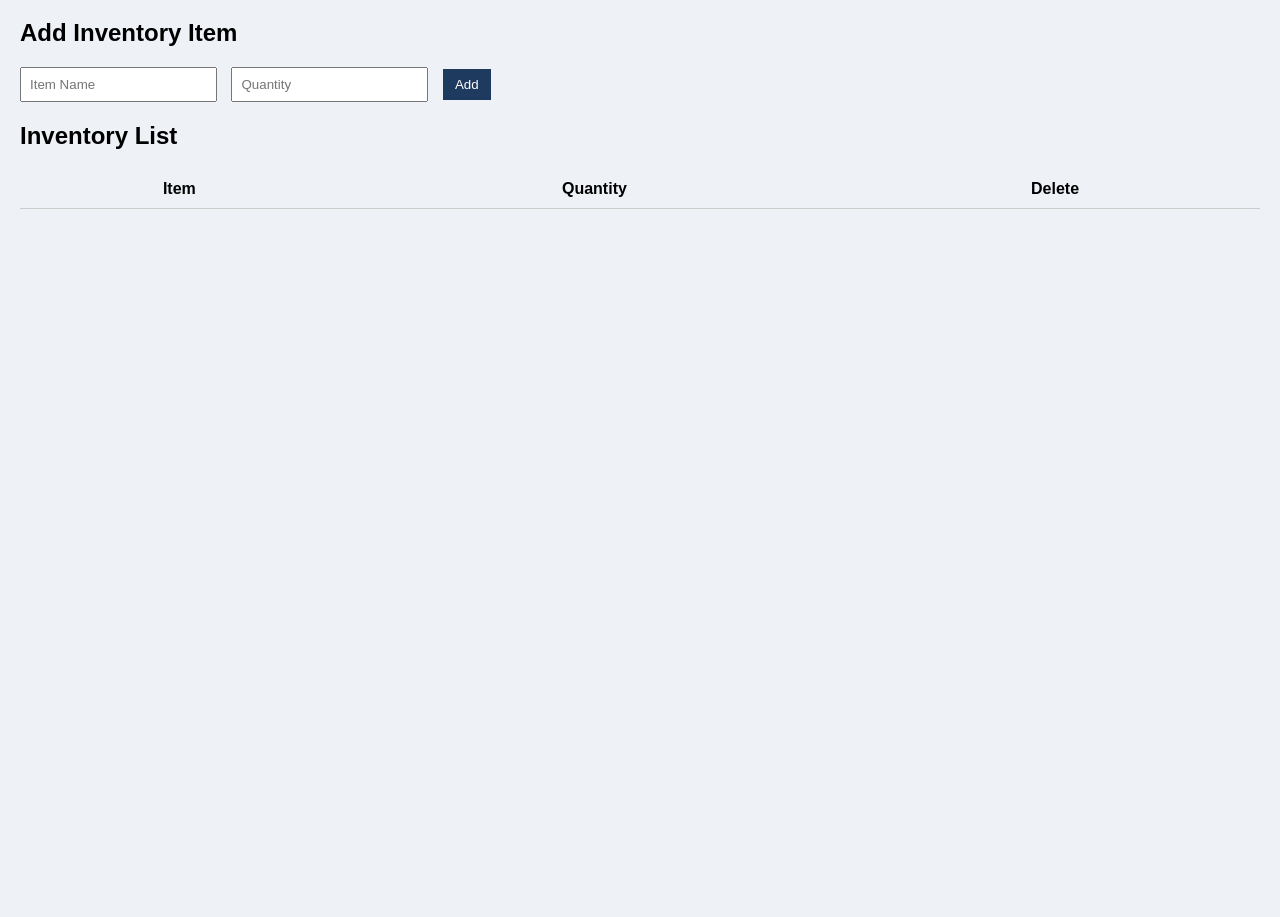
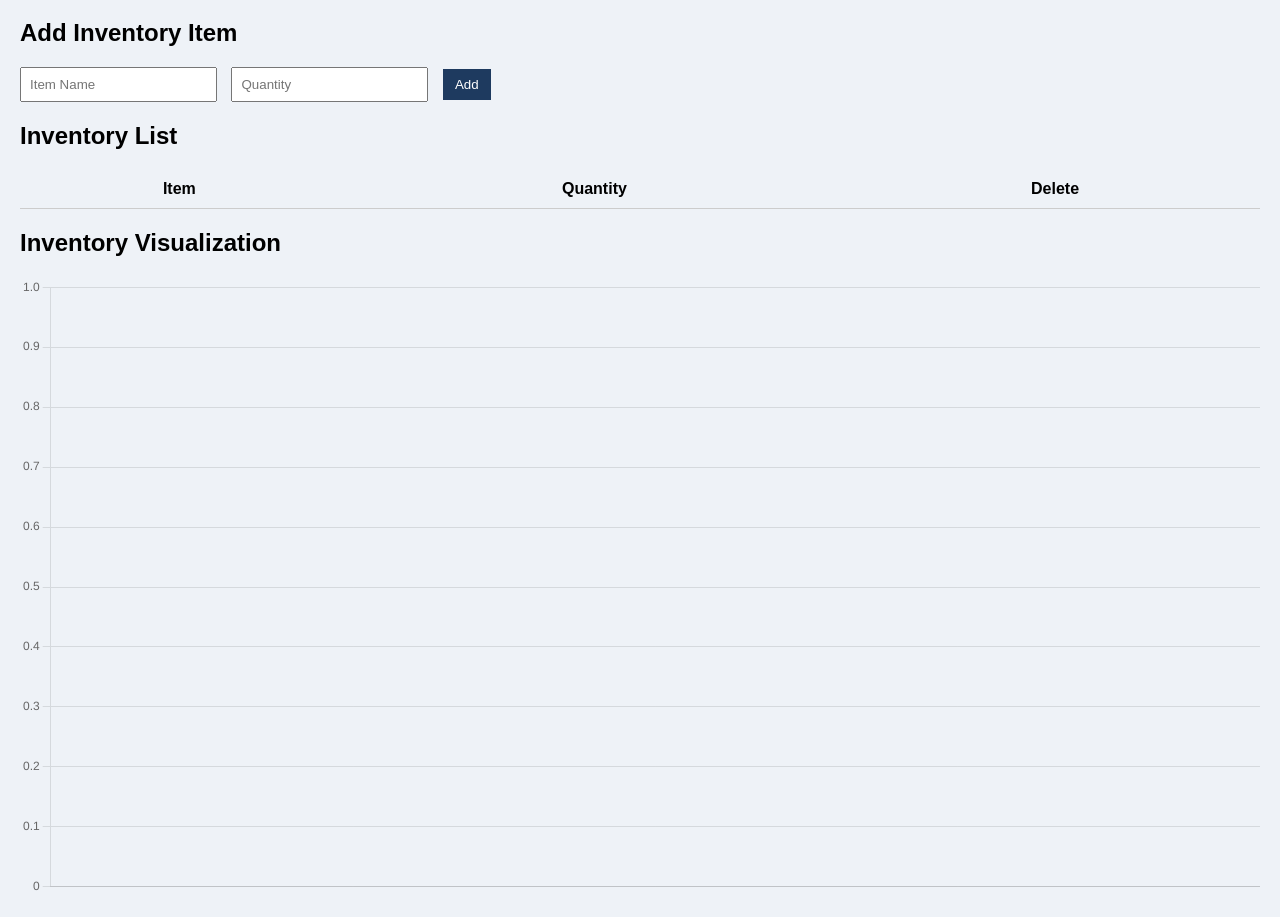
Before and after one commit to annhienl07/command-center, a plain HTML site: page index.html in a window 1280 px wide. Shown: the part 129-1046 px from the top of the page. Before the commit the page ends 800 px from the top, so only its background shows below. Drawn offline with nearby package versions, Linux system fonts and the light colour scheme.

Commit message:
Add files via upload

```diff
--- a/index.html
+++ b/index.html
@@ -3,6 +3,7 @@
 <head>
     <title>Command Center Dashboard</title>
     <script src="https://cdn.jsdelivr.net/npm/chart.js"></script>
+
     <style>
         body {
             font-family: Arial;
@@ -51,6 +52,7 @@
         }
     </style>
 </head>
+
 <body>
 
 <nav>
@@ -59,6 +61,7 @@
 </nav>
 
 <div class="container">
+
     <h1>Warehouse Command Center</h1>
 
     <h2>Add Inventory Item</h2>
@@ -77,10 +80,15 @@
         </thead>
         <tbody id="inventoryTable"></tbody>
     </table>
+
+    <h2>Inventory Visualization</h2>
+    <canvas id="inventoryChart"></canvas>
+
 </div>
 
 <script>
     let inventory = JSON.parse(localStorage.getItem("inventory")) || {};
+    let chart;
 
     function saveData() {
         localStorage.setItem("inventory", JSON.stringify(inventory));
@@ -103,6 +111,7 @@
 
         saveData();
         renderTable();
+        updateChart();
 
         document.getElementById("itemName").value = "";
         document.getElementById("itemQty").value = "";
@@ -112,6 +121,7 @@
         delete inventory[name];
         saveData();
         renderTable();
+        updateChart();
     }
 
     function renderTable() {
@@ -129,7 +139,40 @@
         }
     }
 
+    function updateChart() {
+        const ctx = document.getElementById("inventoryChart");
+
+        const labels = Object.keys(inventory);
+        const data = Object.values(inventory);
+
+        // LOW STOCK LOGIC (OPTION B)
+        const colors = data.map(qty =>
+            qty < 10 ? 'red' : '#1e3a5f'
+        );
+
+        if (chart) chart.destroy();
+
+        chart = new Chart(ctx, {
+            type: 'bar',
+            data: {
+                labels: labels,
+                datasets: [{
+                    label: 'Quantity',
+                    data: data,
+                    backgroundColor: colors
+                }]
+            },
+            options: {
+                responsive: true,
+                plugins: {
+                    legend: { display: false }
+                }
+            }
+        });
+    }
+
     renderTable();
+    updateChart();
 </script>
 
 </body>
```
